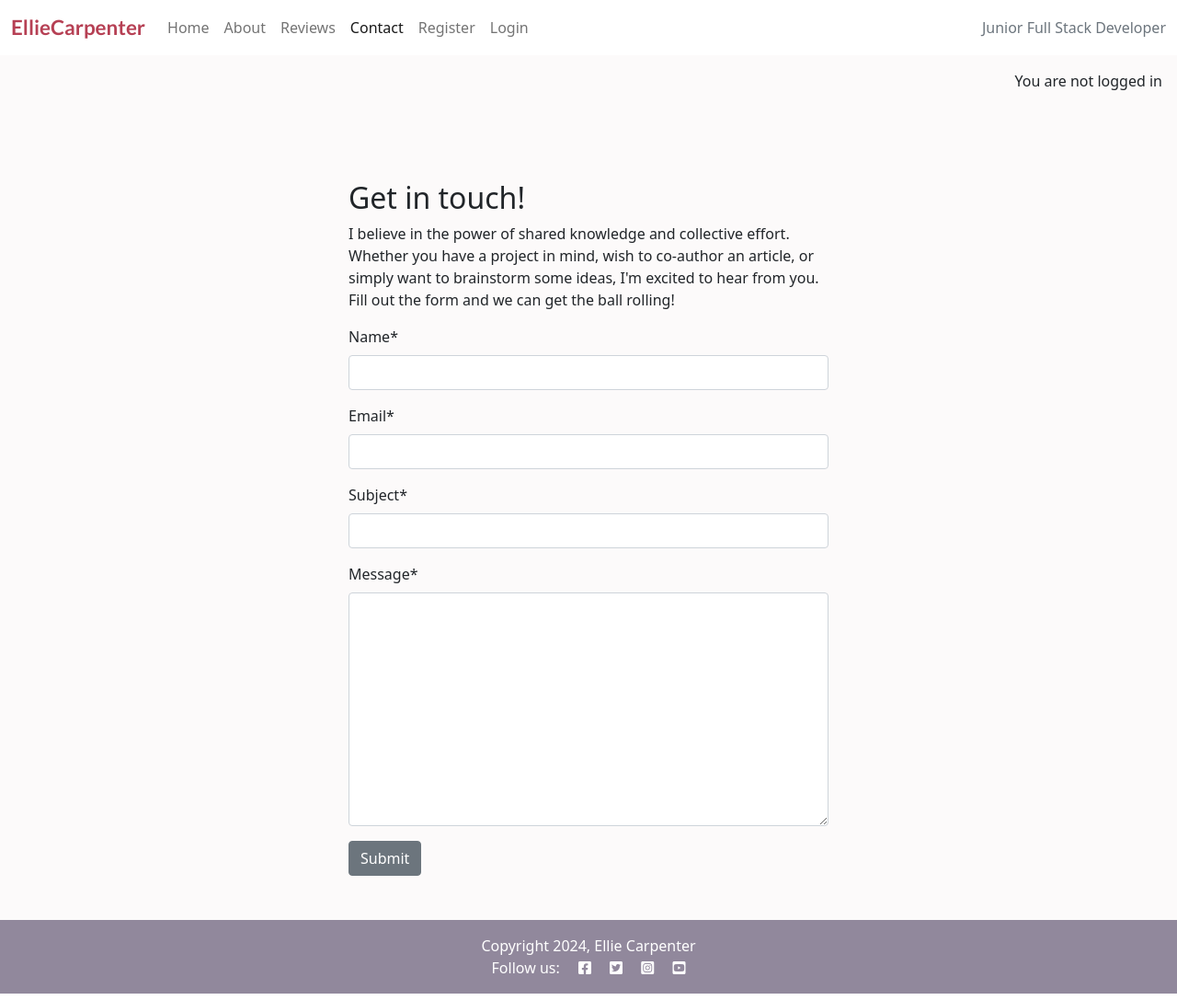
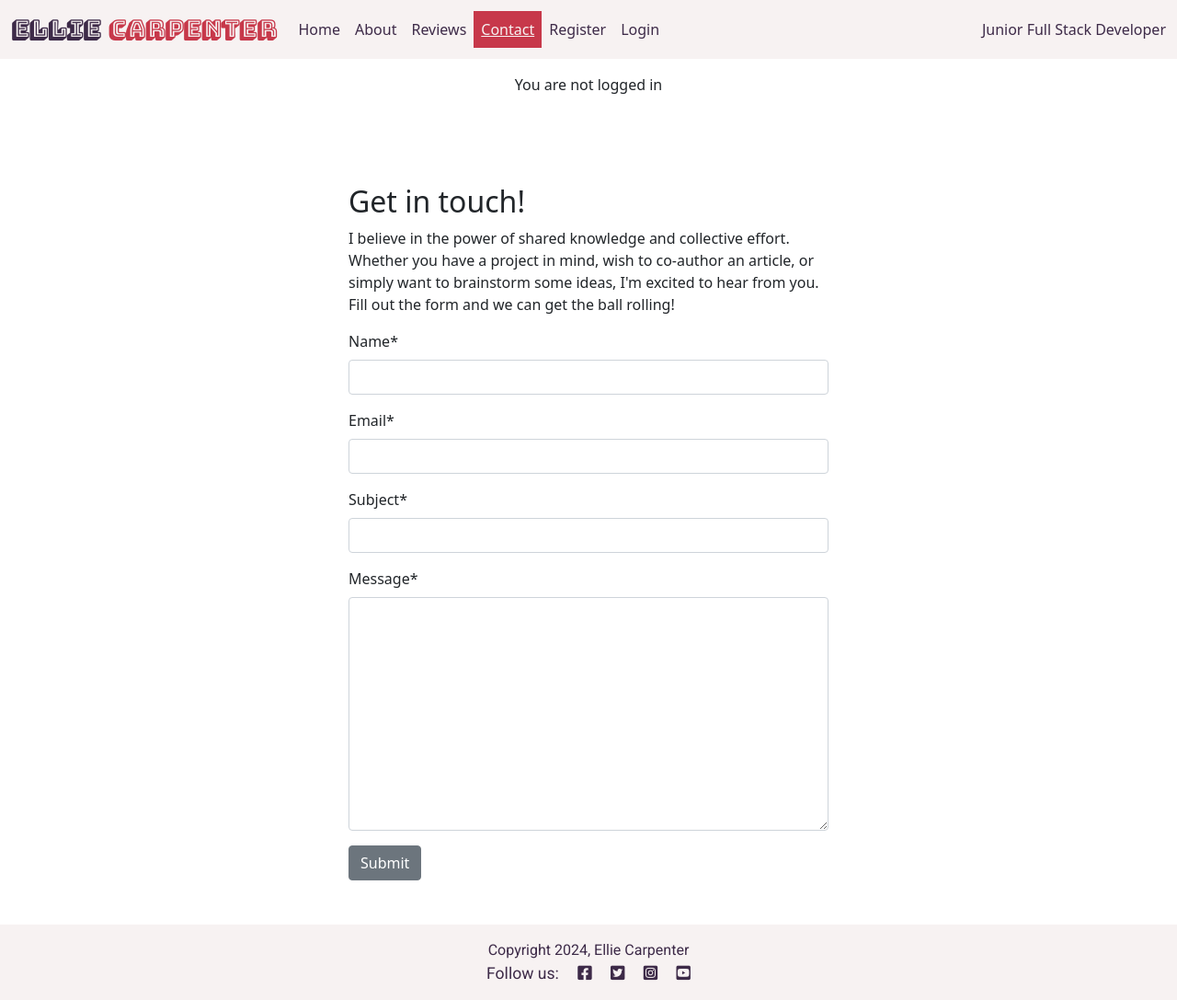
Before and after one commit to els-390/CI-Capstone-Portfolio-Project-Clone, a Django app: page /contact/ in a window 1280 px wide. Shown: the whole page at 92% size. Run offline with Django 4.2, Linux system fonts and the light colour scheme; some libraries are stand-ins or nearby versions.

Commit message:
Update CSS for base.html

```diff
--- a/static/css/style.css
+++ b/static/css/style.css
@@ -1,17 +1,19 @@
+/* ----------GOOGLE FONTS---------- */
+@import url('https://fonts.googleapis.com/css2?family=Bungee+Shade&family=Merriweather:ital,wght@0,300;0,400;0,700;0,900;1,300;1,400;1,700;1,900&family=Roboto:ital,wght@0,100;0,300;0,400;0,500;0,700;0,900;1,100;1,300;1,400;1,500;1,700;1,900&display=swap');
 
 body {
-    background-color: #b1a8b9;
+    background-color:#BF9175;
 }
 
 .brand {
-    font-family: Lato, sans-serif;
-    font-size: 1.4rem;
+    font-family: Bungee Shade, sans-serif;
+    font-size: 1.6rem;
     font-weight: 700;
-    color: #B64054;
+    color: #3D2A48;
 }
 
-.red-o {
-    color: #B64054;
+.brand-surname {
+    color: #C7384A;
 }
 
 .thin {
@@ -19,15 +21,15 @@ body {
 }
 
 .light-bg {
-    background-color: #FCFAFA;
+    background-color: #F7F2F2;
 }
 
 .dark-bg {
-    background-color: #91889C;
+    background-color: #959FAF;
 }
 
 .main-bg {
-    background-color: #FCFAFA;
+    background-color: #fff;
 }
 
 .card {
@@ -39,12 +41,59 @@ body {
     position: relative;
 }
 
+
+.navbar {
+    background-color: #F7F2F2;
+    color: #3D2A48;
+}
+
+.navbar-subtext {
+    color: #3D2A48;
+
+}
+
+.nav-link {
+    color: #3D2A48;
+}
+
+
+.navbar .nav-link.active {
+    color:#F7F2F2;
+    background-color:#C7384A; /* Color for hover and active state */
+    text-decoration: underline;
+}
+
+.navbar .nav-link:hover {
+    background-color: #C7384A;
+    color:#F7F2F2 /* Color for hover and active state */
+}
+
+
+.navbar .nav-link:hover,
+.navbar .nav-link.active {
+
+}
+/* Change the font color for the navbar brand */
+.navbar .navbar-brand {
+    font-family: Merriweather, sans-serif;
+    font-weight: bold;
+    font-family: Bungee Shade, sans-serif;
+    font-size: 1.6rem;
+    font-weight: 700;
+    color: #3D2A48;
+}
+
+/* Change the font color for the navbar text (right-aligned text) */
+.navbar .navbar-text {
+    color:#F7F2F2 /* Muted text color */
+}
+
 .image-flash {
-    position: absolute;
     bottom: 5%;
     min-width: 30%;
-    left: -2px;
-    background-color: #B64054;
+    text-align: center;
+    background-color: #C7384A;
+    border-radius: 5px;
 }
 
 .scale {
@@ -160,3 +213,18 @@ body {
 .approval {
     color: #f44336;
 }
+
+footer {
+    background-color: #F7F2F2;
+    color:#3D2A48;
+    font-family: Roboto, sans-serif;
+    font-size: 1rem;
+    padding: 0 auto;
+    margin: mx auto;
+}
+
+.social {
+    color: #3D2A48;
+    font-family: Roboto, sans-serif;
+    font-size: 1.1rem;
+}
--- a/templates/base.html
+++ b/templates/base.html
@@ -40,9 +40,9 @@
 <body class="d-flex flex-column h-100 main-bg">
 
     <!-- Navigation -->
-    <nav class="navbar navbar-expand-lg navbar-light bg-white">
+    <nav class="navbar navbar-expand-lg">
         <div class="container-fluid">
-            <a class="navbar-brand" href="{% url 'home' %}"><span class="brand">Ellie<span class="red-o">Carpenter</span></a>
+            <a class="navbar-brand" href="{% url 'home' %}"><span class="brand">Ellie  <span class="brand-surname">Carpenter</span></a>
             <button class="navbar-toggler" type="button" data-bs-toggle="collapse" data-bs-target="#navbarText"
                 aria-controls="navbarText" aria-expanded="false" aria-label="Toggle navigation">
                 <span class="navbar-toggler-icon"></span>
@@ -81,7 +81,7 @@
                     </li>
                     {% endif %}
                 </ul>
-                <span class="navbar-text text-muted">
+                <span class="navbar-subtext">
                     Junior Full Stack Developer
                 </span>
             </div>
@@ -101,9 +101,9 @@
     </div>
     <main class="flex-shrink-0 main-bg">
         {% if user.is_authenticated %}
-        <p class="text-end m-3">You are logged in as {{ user }}</p>
+        <p class="text-center m-3">You are logged in as {{ user }}</p>
         {% else %}
-        <p class="text-end m-3">You are not logged in</p>
+        <p class="text-center m-3">You are not logged in</p>
         {% endif %}
 
         {% block content %}
@@ -113,13 +113,13 @@
     </main>
 
     <!-- Footer -->
-    <footer class="footer mt-auto py-3 dark-bg">
-        <p class="m-0 text-center text-white">
+    <footer class="footer mt-auto py-3">
+        <p class="m-0 text-center">
             {% block copyright %}
             Copyright 2024, Ellie Carpenter
             {% endblock %}
         </p>
-        <p class="m-0 text-center text-white">Follow us: <i class="fab fa-facebook-square ms-3"></i>
+        <p class="social m-0 text-center">Follow us: <i class="fab fa-facebook-square ms-3"></i>
             <i class="fab fa-twitter-square ms-3"></i>
             <i class="fab fa-instagram-square ms-3"></i>
             <i class="fab fa-youtube-square ms-3"></i>
```
Also changed, not shown: other parts of static/css/style.css (+22 -18 lines), 1 other file.
